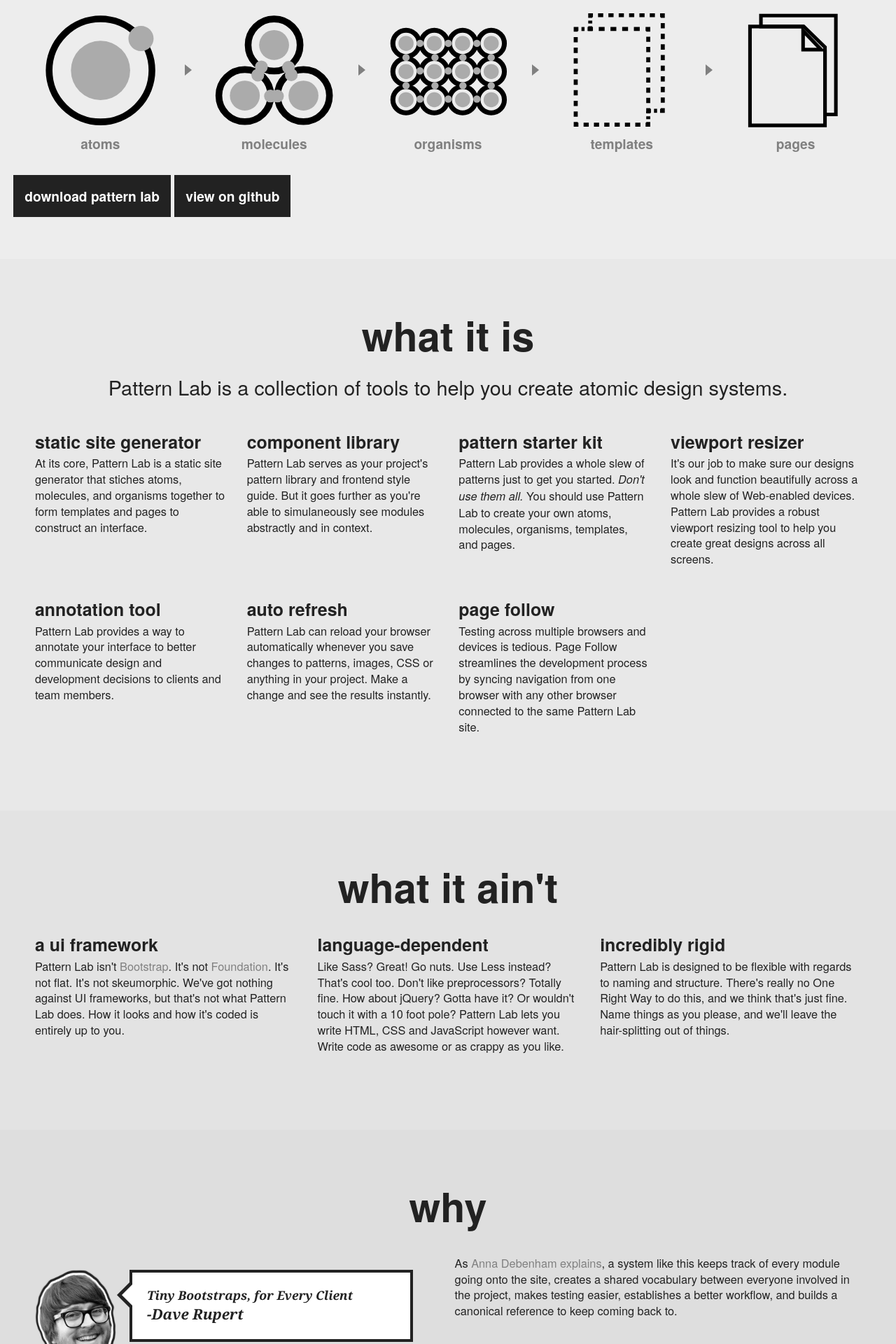
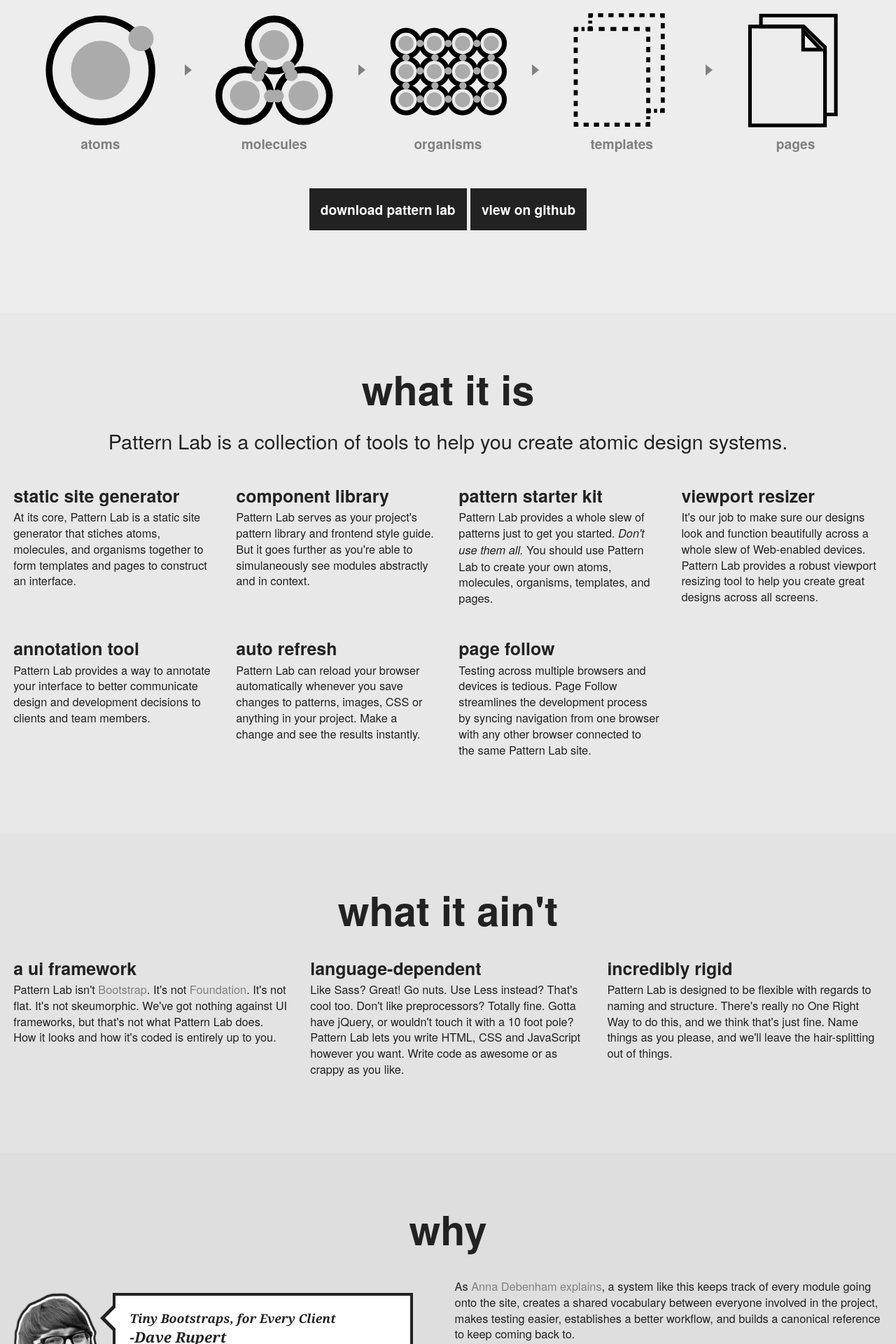
Before and after one commit to pattern-lab/website, a Jekyll site: the page patternlabsite/index.html, which Jekyll copies as it is, in a window 1280 px wide. Shown: the part 329-2249 px from the top of the page at 70% size. Built offline with Jekyll 4.4.1, drawn with Linux system fonts in a browser that asks for light colours; Markdown is read by kramdown in place of the engine named in the settings; comment, search, counter and statistics services are not loaded.

Commit message:
Homepage style and copy updates

```diff
--- a/patternlabsite/css/style.css
+++ b/patternlabsite/css/style.css
@@ -117,7 +117,7 @@
 .g {
   text-align: left;
   clear: both;
-  padding: 0 0.8em; }
+  margin: 0 -0.8em; }
 
 .gi, .docs-index .docs-nav-section {
   padding: 0.8em; }
@@ -646,8 +646,9 @@
 .footer-nav {
   text-align: center;
   margin-bottom: 2em; }
-  .footer-nav li {
-    display: inline-block; }
+  @media all and (min-width: 50em) {
+    .footer-nav li {
+      display: inline-block; } }
   .footer-nav a {
     display: block;
     padding: 0.5em 1em;
--- a/patternlabsite/index.html
+++ b/patternlabsite/index.html
@@ -65,7 +65,7 @@
           </li>
         </ol>
 
-        <div class="btn-set">
+        <div class="btn-group">
           <a href="#" class="btn">Download Pattern Lab</a>
           <a href="#" class="btn">View on Github</a>
         </div>
@@ -120,7 +120,7 @@
            </li>
           <li class="gi">
             <h3>Language-dependent</h3>
-            <p>Like Sass? Great! Go nuts. Use Less instead? That's cool too. Don't like preprocessors? Totally fine. How about jQuery? Gotta have it? Or wouldn't touch it with a 10 foot pole? Pattern Lab lets you write HTML, CSS and JavaScript however want. Write code as awesome or as crappy as you like.</p>
+            <p>Like Sass? Great! Go nuts. Use Less instead? That's cool too. Don't like preprocessors? Totally fine. Gotta have jQuery, or wouldn't touch it with a 10 foot pole? Pattern Lab lets you write HTML, CSS and JavaScript however you want. Write code as awesome or as crappy as you like.</p>
            </li>
           <li class="gi">
             <h3>Incredibly Rigid</h3>
```
Also changed, not shown: patternlabsite/css/style.scss (+6 -2 lines).
